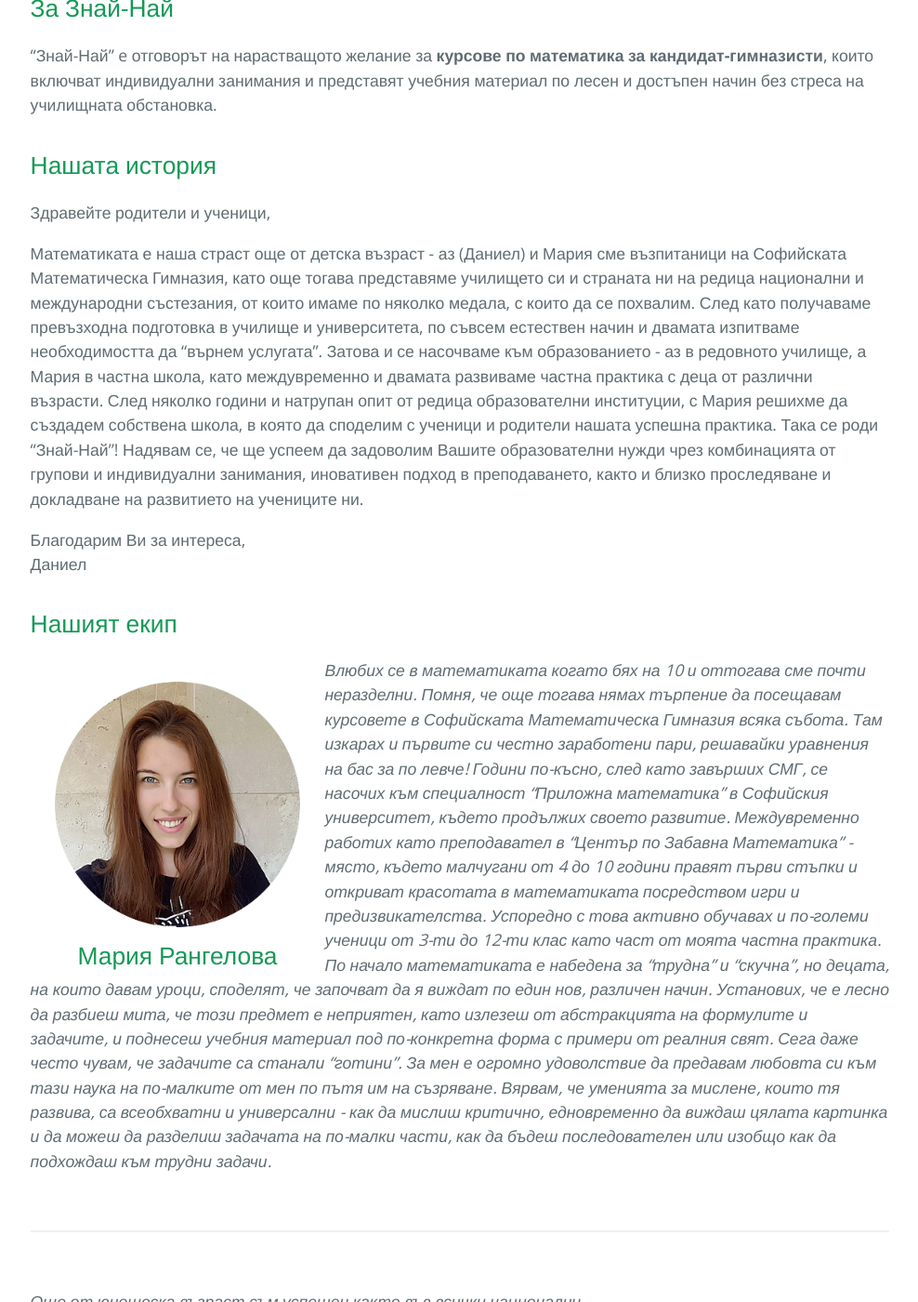
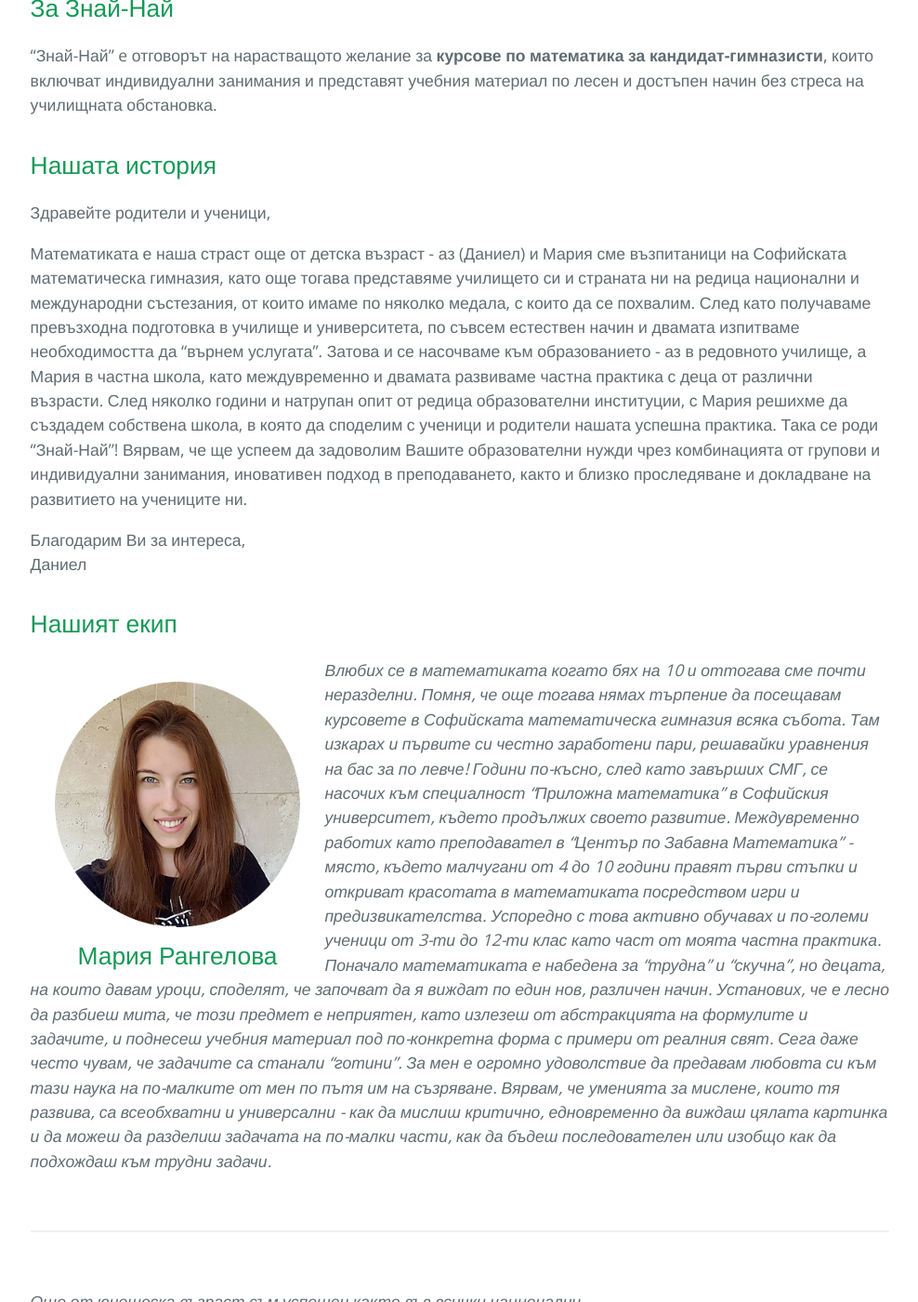
Before and after one commit to znainai/znainai.github.io, a Jekyll site: the page built from _pages/about-us.md, in a window 1280 px wide and 1400 px high, scrolled down 285 px. Shown: the whole window at 93% size, without its empty margins (145-1133 px from the left). Built offline with Jekyll 4.4.1, drawn with Linux system fonts in a browser that asks for light colours; some of the changed text lies outside the part shown.

Commit message:
Fix typos

```diff
--- a/_pages/about-us.md
+++ b/_pages/about-us.md
@@ -10,7 +10,7 @@ title: За нас
 
 Здравейте родители и ученици,
 
-Математиката е наша страст още от детска възраст - аз (Даниел) и Мария сме възпитаници на Софийската Математическа Гимназия, като още тогава представяме училището си и страната ни на редица национални и международни състезания, от които имаме по няколко медала, с които да се похвалим. След като получаваме превъзходна подготовка в училище и университета, по съвсем естествен начин и двамата изпитваме необходимостта да “върнем услугата”. Затова и се насочваме към образованието - аз в редовното училище, а Мария в частна школа, като междувременно и двамата развиваме частна практика с деца от различни възрасти. След няколко години и натрупан опит от редица образователни институции, с Мария решихме да създадем собствена школа, в която да споделим с ученици и родители нашата успешна практика. Така се роди “Знай-Най”! Надявам се, че ще успеем да задоволим Вашите образователни нужди чрез комбинацията от групови и индивидуални занимания, иновативeн подход в преподаването, както и близко проследяване и докладване на развитието на учениците ни.
+Математиката е наша страст още от детска възраст - аз (Даниел) и Мария сме възпитаници на Софийската математическа гимназия, като още тогава представяме училището си и страната ни на редица национални и международни състезания, от които имаме по няколко медала, с които да се похвалим. След като получаваме превъзходна подготовка в училище и университета, по съвсем естествен начин и двамата изпитваме необходимостта да “върнем услугата”. Затова и се насочваме към образованието - аз в редовното училище, а Мария в частна школа, като междувременно и двамата развиваме частна практика с деца от различни възрасти. След няколко години и натрупан опит от редица образователни институции, с Мария решихме да създадем собствена школа, в която да споделим с ученици и родители нашата успешна практика. Така се роди “Знай-Най”! Вярвам, че ще успеем да задоволим Вашите образователни нужди чрез комбинацията от групови и индивидуални занимания, иновативeн подход в преподаването, както и близко проследяване и докладване на развитието на учениците ни.
 
 Благодарим Ви за интереса,\\
 Даниел
@@ -24,11 +24,11 @@ title: За нас
     Мария Рангелова
   </p>
 
-  Влюбих се в математиката когато бях на 10 и оттогава сме почти неразделни. Помня, че още тогава нямах търпение да посещавам курсовете в Софийската Математическа Гимназия всяка събота. Там изкарах и първите си честно заработени пари, решавайки уравнения на бас за по левче! Години по-късно, след като завърших СМГ, се насочих към специалност “Приложна математика” в Софийския университет, където продължих своето развитие. Междувременно работих като преподавател в “Център по Забавна Математика” - място, където малчугани от 4 до 10 години правят първи стъпки и откриват красотата в математиката посредством игри и предизвикателства. Успоредно с това активно обучавах и по-големи ученици от 3-ти до 12-ти клас като част от моята частна практика.
+  Влюбих се в математиката когато бях на 10 и оттогава сме почти неразделни. Помня, че още тогава нямах търпение да посещавам курсовете в Софийската математическа гимназия всяка събота. Там изкарах и първите си честно заработени пари, решавайки уравнения на бас за по левче! Години по-късно, след като завърших СМГ, се насочих към специалност “Приложна математика” в Софийския университет, където продължих своето развитие. Междувременно работих като преподавател в “Център по Забавна Математика” - място, където малчугани от 4 до 10 години правят първи стъпки и откриват красотата в математиката посредством игри и предизвикателства. Успоредно с това активно обучавах и по-големи ученици от 3-ти до 12-ти клас като част от моята частна практика.
 
   <br>
 
-  По начало математиката е набедена за “трудна” и “скучна”, но децата, на които давам уроци, споделят, че започват да я виждат по един нов, различен начин.  Установих, че е лесно да разбиеш мита, че този предмет е неприятен, като излезеш от абстракцията на формулите и задачите, и поднесеш учебния материал под по-конкретна форма с примери от реалния свят. Сега даже често чувам, че задачите са станали “готини”. За мен е огромно удоволствие да предавам любовта си към тази наука на по-малките от мен по пътя им на съзряване. Вярвам, че уменията за мислене, които тя развива, са всеобхватни и универсални - как да мислиш критично, едновременно да виждаш цялата картинка и да можеш да разделиш задачата на по-малки части, как да бъдеш последователен или изобщо как да подхождаш към трудни задачи.
+  Поначало математиката е набедена за “трудна” и “скучна”, но децата, на които давам уроци, споделят, че започват да я виждат по един нов, различен начин.  Установих, че е лесно да разбиеш мита, че този предмет е неприятен, като излезеш от абстракцията на формулите и задачите, и поднесеш учебния материал под по-конкретна форма с примери от реалния свят. Сега даже често чувам, че задачите са станали “готини”. За мен е огромно удоволствие да предавам любовта си към тази наука на по-малките от мен по пътя им на съзряване. Вярвам, че уменията за мислене, които тя развива, са всеобхватни и универсални - как да мислиш критично, едновременно да виждаш цялата картинка и да можеш да разделиш задачата на по-малки части, как да бъдеш последователен или изобщо как да подхождаш към трудни задачи.
 </div>
 
 <br>
@@ -42,7 +42,7 @@ title: За нас
     Даниел Джевелеков
   </p>
 
-  Още от юношеска възраст съм успешен както във всички национални състезания по математика, така и представяйки България на международно ниво. Продължих образованието си в Холандия, където завърших през 2014 година със специализация математическо моделиране в икономиката. Още същата година, обаче, се върнах в България, за да се включа в редиците на една от най-добрите образователни инициативи в България и по света - “Заедно в час”. След участието си в програмата, продължих да преподавам в Софийската Математическа Гимназия. Междувременно работих в Института за Прогресивно Образование като консултант за иновативната канадска система за преподаване на математика - JUMP Math.
+  Още от юношеска възраст съм успешен както във всички национални състезания по математика, така и представяйки България на международно ниво. Продължих образованието си в Холандия, където завърших през 2014 година със специализация математическо моделиране в икономиката. Още същата година обаче, се върнах в България, за да се включа в редиците на една от най-добрите образователни инициативи в България и по света - “Заедно в час”. След участието си в програмата, продължих да преподавам в Софийската Математическа Гимназия. Междувременно работих в Института за Прогресивно Образование като консултант за иновативната канадска система за преподаване на математика - JUMP Math.
 
   <br>
 
```
